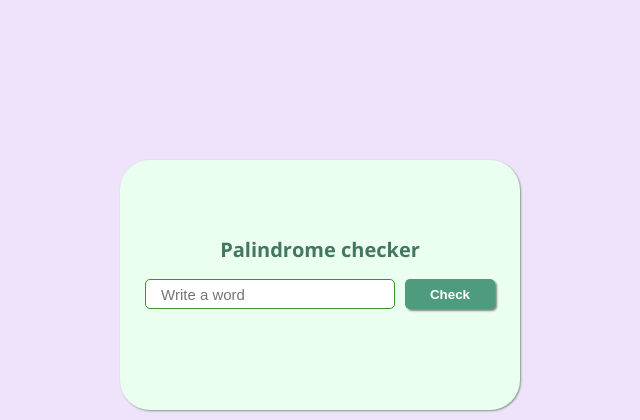
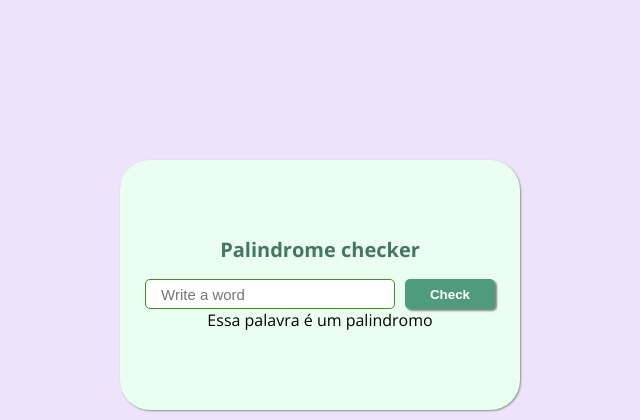
Before and after one commit to anacmas/palindrome-checker, a plain HTML site: page index.html in a window 1280 px wide. Shown: the top 420 px of the page, without its empty margins (320-960 px from the left). Drawn offline with nearby package versions, Linux system fonts and the light colour scheme.

Commit message:
fix: corrects typo

```diff
--- a/index.html
+++ b/index.html
@@ -20,7 +20,7 @@
           Check
         </button>
       </div>
-      <div class="answare"></div>
+      <p class="answer">Essa palavra é um palindromo</p>
     </div>
 
     <div class="about-group">
```
